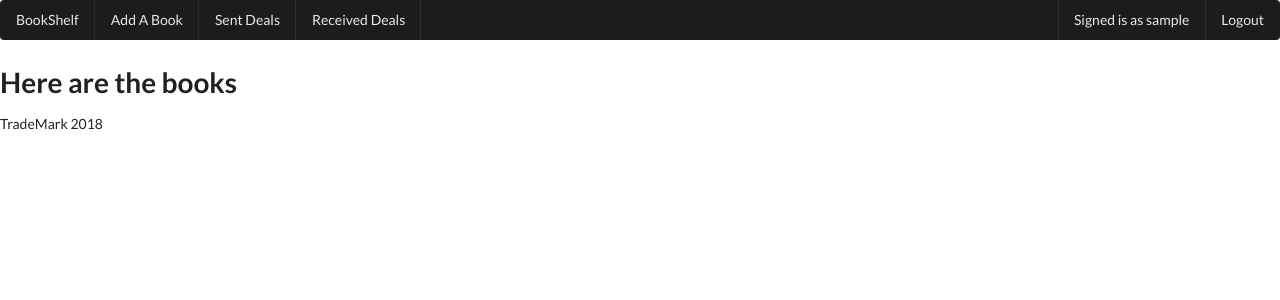
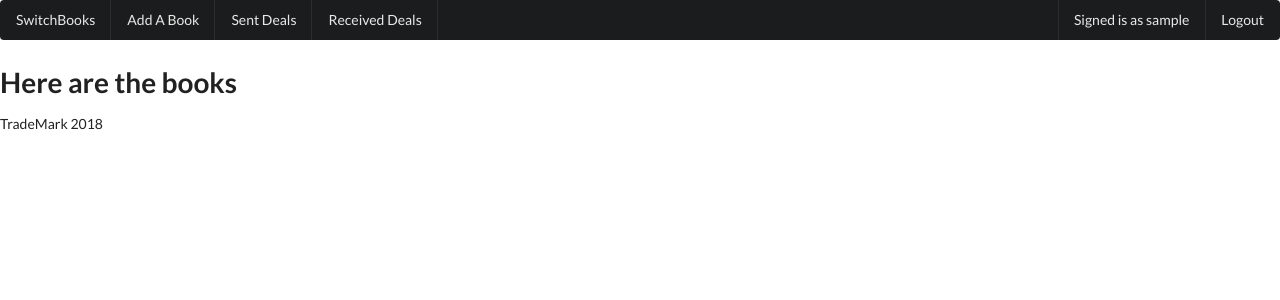
Before and after one commit to ekanban/SwitchBooks, a Node server app: page /books/ in a window 1280 px wide. Shown: the top 300 px of the page. Run offline with Node 20, Linux system fonts and the light colour scheme; the visitor is signed in with stand-in values (Sample User, id 1); data that the repository does not hold is empty; some libraries are stand-ins or nearby versions.

Commit message:
Change Bookshelf to SwitchBooks.

```diff
--- a/routes/index.js
+++ b/routes/index.js
@@ -25,7 +25,7 @@ router.post("/register", function(req, res){
       res.redirect("/register");
     } else{
       passport.authenticate("local")(req, res, function(){
-        req.flash("success", "Welcome to Barter, " + user.username);
+        req.flash("success", "Welcome to SwitchBooks, " + user.username);
         res.redirect("/books");
       })
     }
--- a/views/partials/header.ejs
+++ b/views/partials/header.ejs
@@ -2,14 +2,14 @@
 <html lang="en" dir="ltr">
   <head>
     <meta charset="utf-8">
-    <title>BookShelf</title>
+    <title>SwitchBooks</title>
     <link rel="stylesheet" href="https://cdnjs.cloudflare.com/ajax/libs/semantic-ui/2.3.1/semantic.min.css">
     <link rel="stylesheet" href="/stylesheets/main.css">
   </head>
   <body>
 
     <div class="ui inverted menu">
-  <a class="item" href="/">BookShelf</a>
+  <a class="item" href="/">SwitchBooks</a>
 
   <a class="item" href="/books/new">Add A Book</a>
   <% if(currentUser){ %>
```
